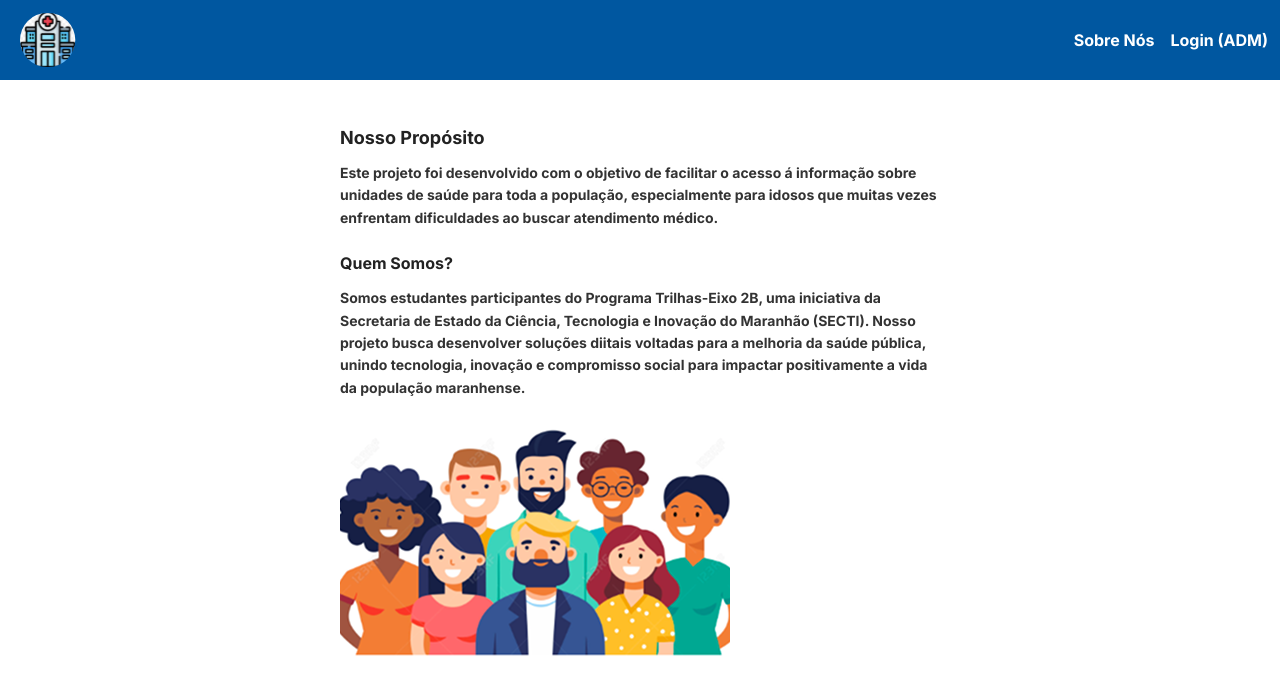
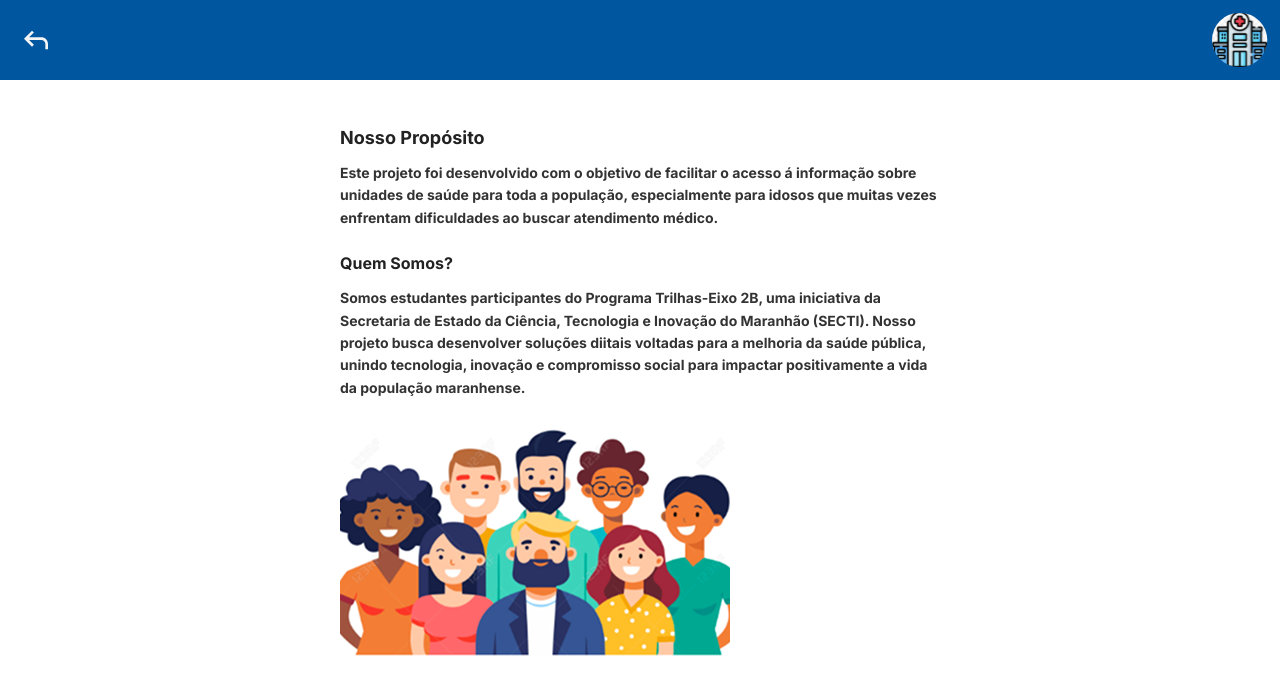
Before and after one commit to KeltonPG/Desafio-saude, a React (Vite) app: page /sobre in a window 1280 px wide. Shown: the top 694 px of the page. Built offline with nearby package versions, Linux system fonts and the light colour scheme.

Commit message:
Modificação de algumas imagens

```diff
--- a/src/pages/TelaContatos/Contatos.tsx
+++ b/src/pages/TelaContatos/Contatos.tsx
@@ -1,6 +1,8 @@
 import { useRef } from 'react';
 import { Cabecalho } from '../../components/Cabecalho/Cabecalho';
 import './Equipe.scss';
+import avatar_female from '../../assets/contatos/avatar-female.svg';
+import avatar_male from '../../assets/contatos/avatar-male.svg';
 
 // ---------------------- Tipos auxiliares ----------------------
 type Trilha = 'Front-End' | 'Back-End' | 'UX' | 'Jogos' | 'Dados';
@@ -78,8 +80,8 @@ const membros: Membro[] = [
 function getFakeAvatar(nome: string) {
   const nomesFemininos = ['Carolina', 'Gabriela', 'Geovanna', 'Alanna', 'Hirislayne', 'Isabel', 'Hévila', 'Verônica', 'Stephanie', 'Rayanne'];
   return nomesFemininos.some(n => nome.toLowerCase().includes(n.toLowerCase()))
-    ? '/src/assets/contatos/avatar-female.svg'
-    : '/src/assets/contatos/avatar-male.svg';
+    ? avatar_female
+    : avatar_male;
 }
 
 export default function Equipe() {
--- a/src/pages/TelaSobreNos/index.tsx
+++ b/src/pages/TelaSobreNos/index.tsx
@@ -1,4 +1,5 @@
 import { Cabecalho } from '../../components/Cabecalho'
+import grupo from '../../assets/quem__somos.png'
 import './TelaSobreNos.scss'
 
 
@@ -6,7 +7,7 @@ export default function TelaSobreNos() {
 
     return (
         <div className='pagina-sobrenos'>
-            <Cabecalho mostrarLogo= {true} mostrarMenu={true} mostrarBotaoVoltar={false}/>
+            <Cabecalho mostrarLogo= {true} mostrarBotaoVoltar={true}/>
 
             <header className='pagina-sobre'>
                 <h1 className='titulo-principal'>Sobre Nós</h1>
@@ -31,7 +32,7 @@ export default function TelaSobreNos() {
                         tecnologia, inovação e compromisso social para impactar positivamente
                         a vida da população maranhense.
                     </p>
-                    <img className='img__quem__somos' src="../src/assets/quem__somos.png"
+                    <img className='img__quem__somos' src={grupo}
                         alt='grupo de pessoas' />
                 </section>
             </main>
```
